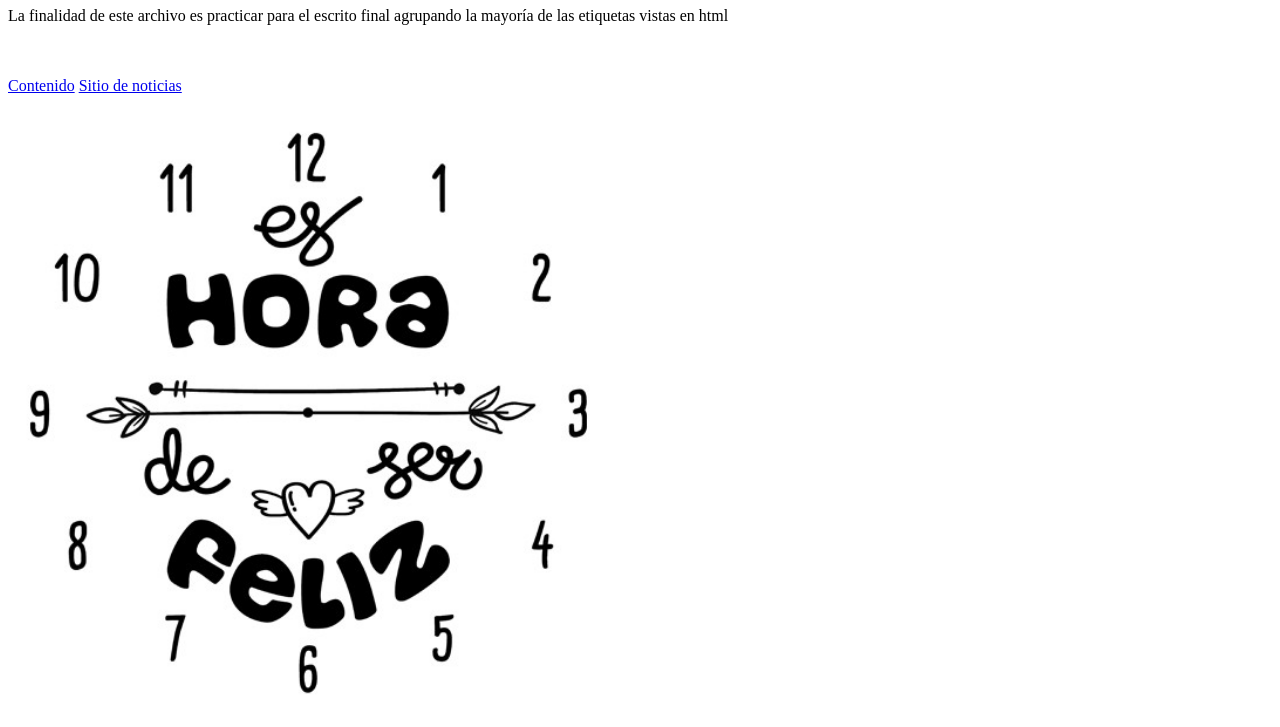
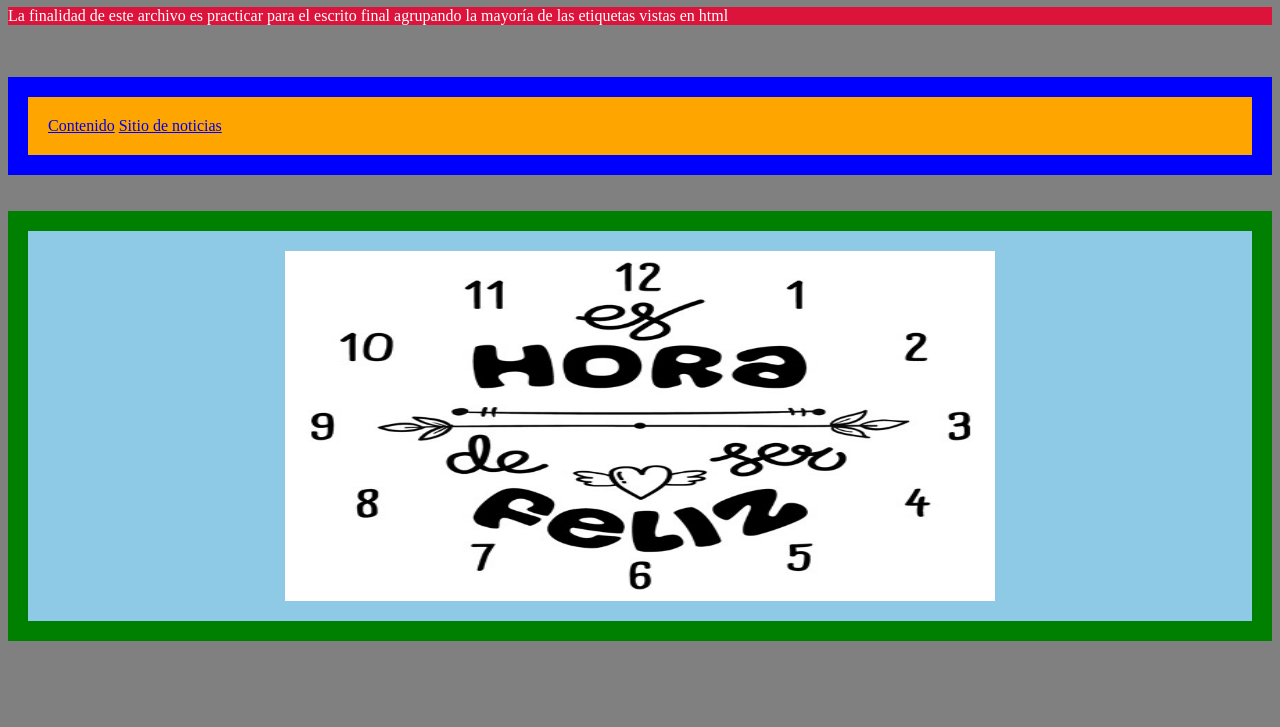
Before and after one commit to vgarcen/EscritoNoveno1, a plain HTML site: page index.html in a window 1280 px wide. Shown: the part 73-800 px from the top of the page. Drawn offline with Linux system fonts and the light colour scheme.

Commit message:
Update index.html

```diff
--- a/index.html
+++ b/index.html
@@ -6,18 +6,39 @@
     <meta name="viewport" content="width=device-width, initial-scale=1.0">
 
     <title>Preparando el escrito</title>
-
-    <!--
     <style>
         h1{
            color:blue;
+            text-align: center;
         }
         p{
             color:white;
             background-color: crimson;
+            text-align:"center";
+        }
+        body{
+             background-color: grey;
+        }
+        img{
+         display: block;
+          width: 60%;
+          margin: auto;
+        }
+.uno{
+background-color:orange;
+border: 10px solid blue;
+padding:20px;
+border: 20px solid blue;
+}
+.dos{
+    color:grey;
+     background-color: #8ecae6;
+     padding:20px;
+     border: 20px solid green;
+    text-align:center;
         }
     </style>
-    -->
+
 
 </head>
 <body>
@@ -26,16 +47,17 @@
 
      <br/>
      <br/>
-
+    <div class="uno">
     <a href="contenido.html">Contenido</a>
 
     <a href="noticias.html">Sitio de noticias</a>
-
+    </div>
      <br/>
      <br/>
-
-    <img src="img/feliz.jpg" alt='Hora de ser feliz' style width:800px; height=600px;/>
-
+  <div class="dos">
+    <img src="img/feliz.jpg" alt='Hora de ser feliz' style width:600px; height=350px;/>
+  </div>
+</br>
 
 </body>
 </html>
```
